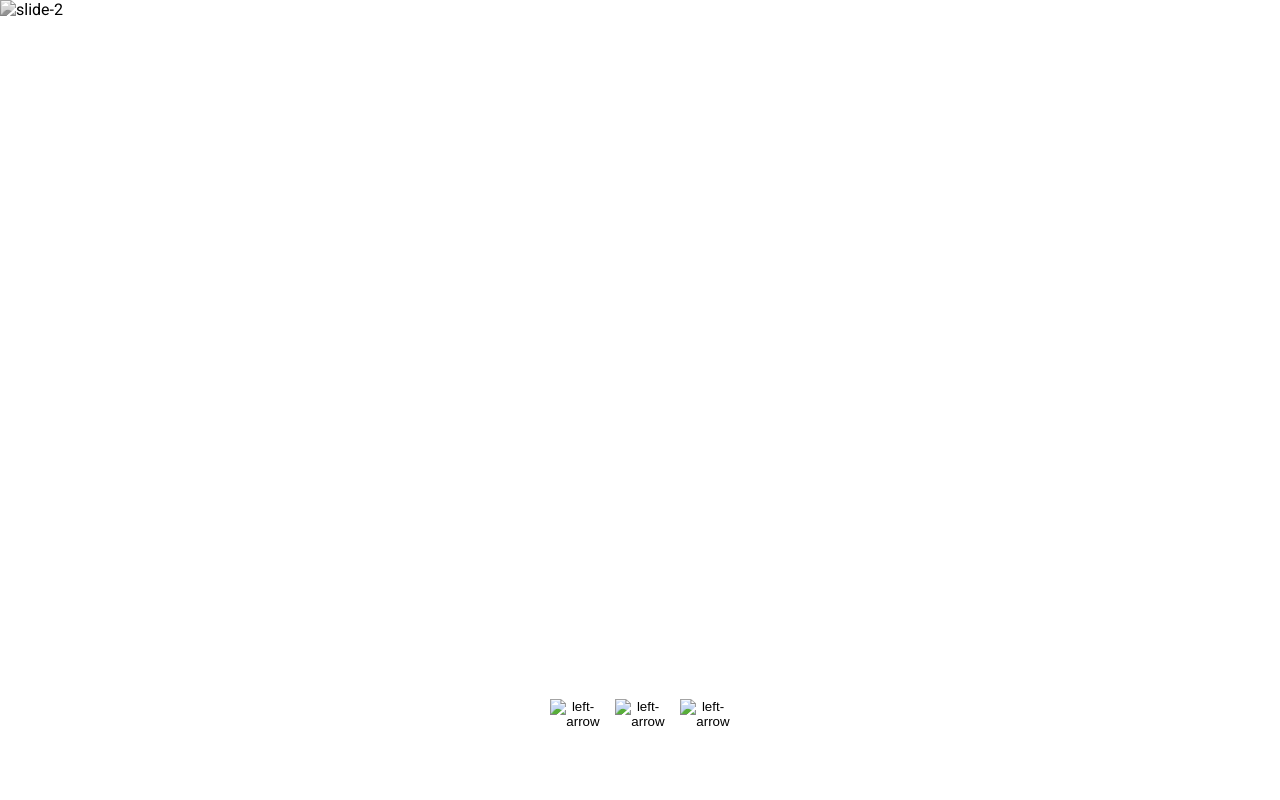
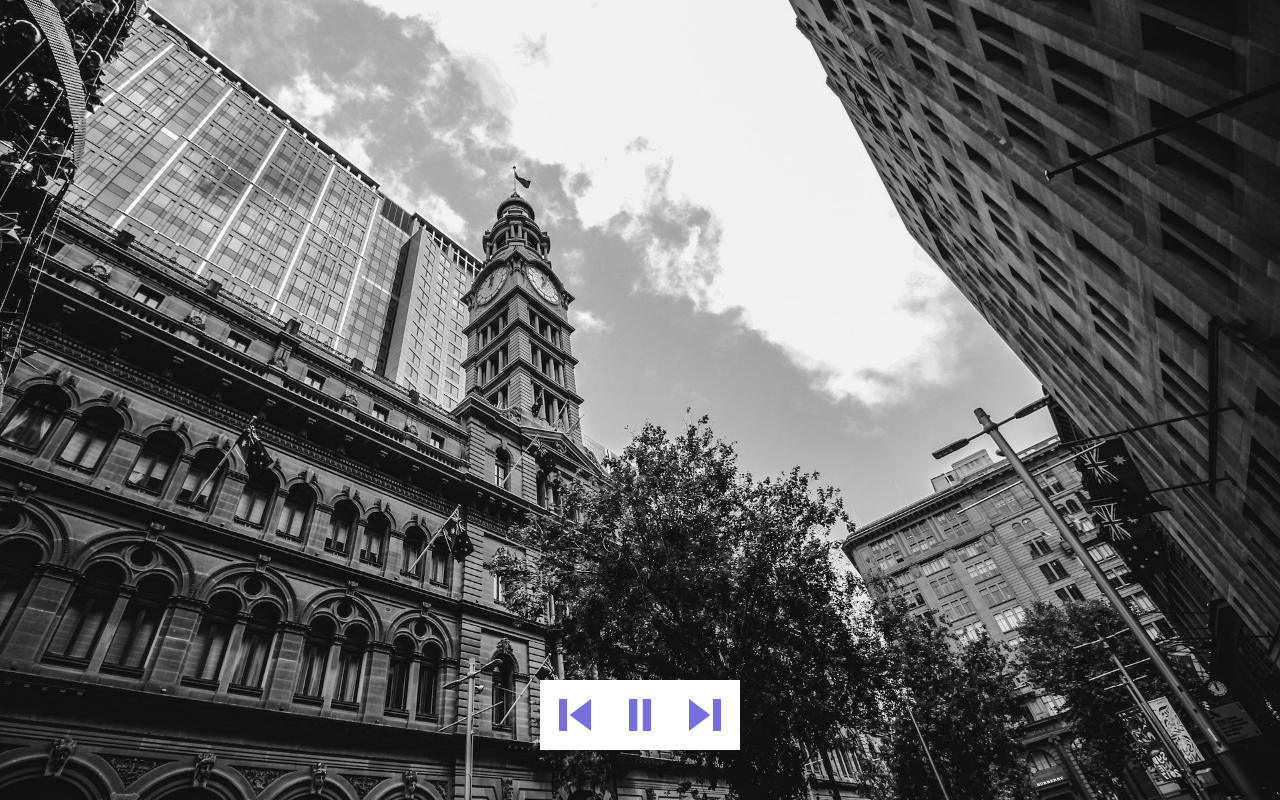
Before and after one commit to vanjazeli/simple-slider, a plain HTML site: page index.html in a window 1280 px wide. Drawn offline with nearby package versions, Linux system fonts and the light colour scheme; files that its build step writes are made by us from their sources; the site is published under a folder, as on GitHub Pages, so addresses that start at the root find nothing.

Commit message:
fix: image path

```diff
--- a/index.html
+++ b/index.html
@@ -16,26 +16,26 @@
         <div class="slider__slides">
             <div class="slider__slide js-slide">
                 <div class="slider__line js-line js-animation-element"></div>
-                <img src="/assets/images/slide-1.jpg" alt="slide-1" class="slider__image js-animation-element">
+                <img src="assets/images/slide-1.jpg" alt="slide-1" class="slider__image js-animation-element">
             </div>
             <div class="slider__slide js-slide">
                 <div class="slider__line js-line js-animation-element"></div>
-                <img src="/assets/images/slide-2.jpg" alt="slide-2" class="slider__image js-animation-element">
+                <img src="assets/images/slide-2.jpg" alt="slide-2" class="slider__image js-animation-element">
             </div>
             <div class="slider__slide js-slide slider__slide--active">
                 <div class="slider__line js-line js-animation-element"></div>
-                <img src="/assets/images/slide-3.jpg" alt="slide-3" class="slider__image js-animation-element">
+                <img src="assets/images/slide-3.jpg" alt="slide-3" class="slider__image js-animation-element">
             </div>
         </div>
         <div class="slider__navigation">
             <button class="slider__button js-prev" type="button">
-                <img src="/assets/svg/previous.svg" alt="left-arrow" class="slider__icon">
+                <img src="assets/svg/previous.svg" alt="left-arrow" class="slider__icon">
             </button>
             <button class="slider__button js-pause-play" type="button">
-                <img src="/assets/svg/pause.svg" alt="left-arrow" class="slider__icon js-pause-play-icon">
+                <img src="assets/svg/pause.svg" alt="left-arrow" class="slider__icon js-pause-play-icon">
             </button>
             <button class="slider__button js-next" type="button">
-                <img src="/assets/svg/next.svg" alt="left-arrow" class="slider__icon">
+                <img src="assets/svg/next.svg" alt="left-arrow" class="slider__icon">
             </button>
         </div>
     </div>
```
